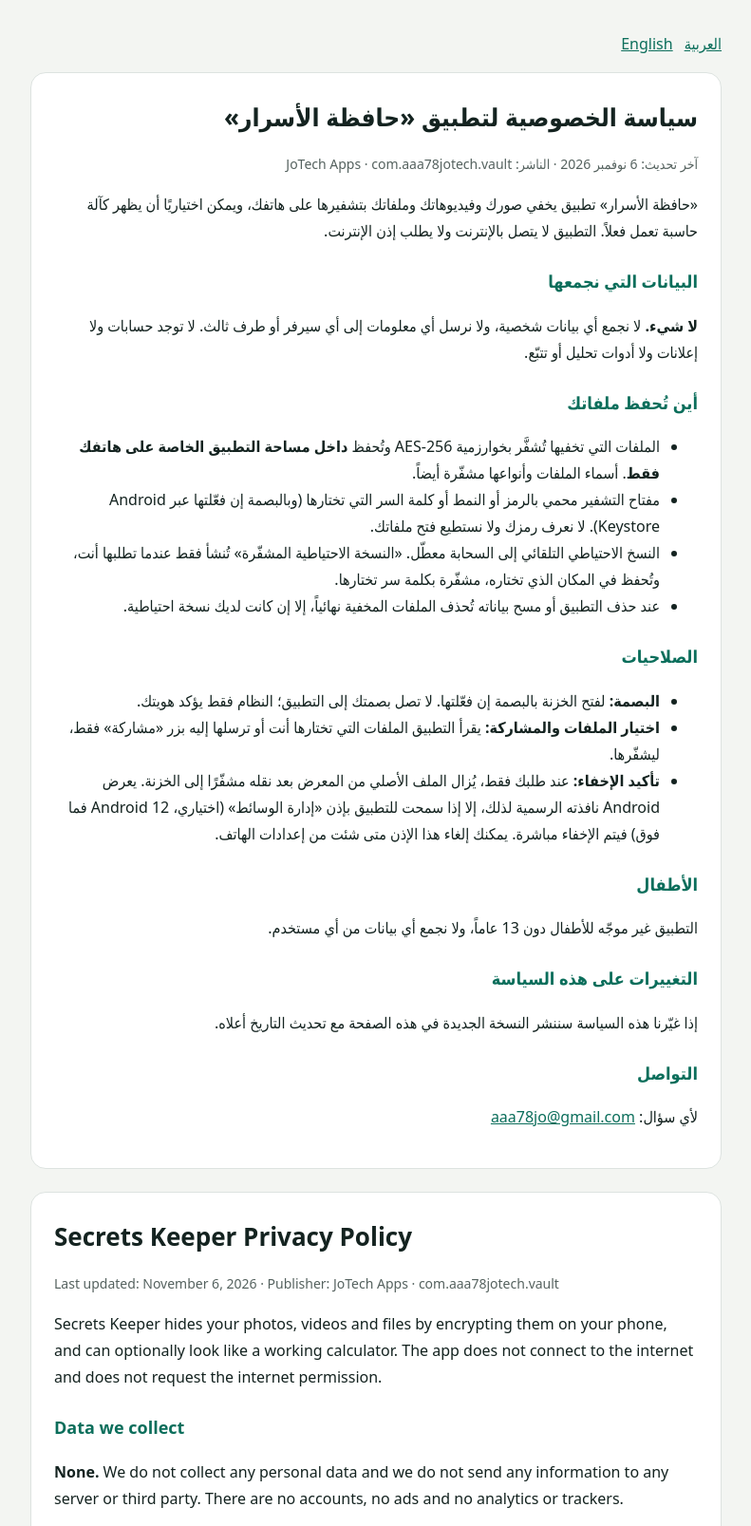
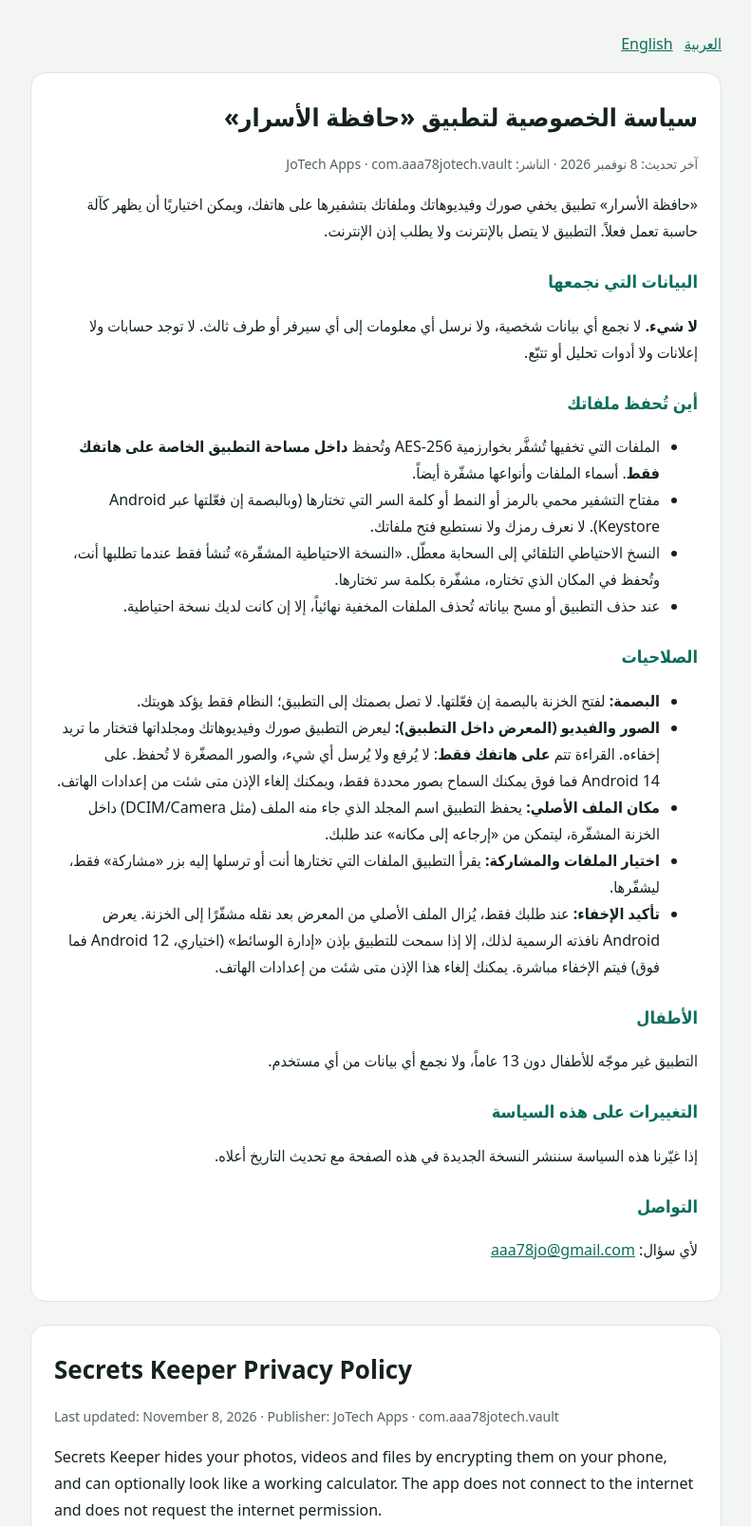
Before and after one commit to aaa78jo-tech/aaa78jo-tech.github.io, a plain HTML site: page vault-privacy.html in a window 1280 px wide. Shown: the top 1607 px of the page at 95% size, without its empty margins (244-1035 px from the left). Drawn offline with Linux system fonts and the light colour scheme.

Commit message:
Secrets Keeper privacy policy and store images

```diff
--- a/vault-privacy.html
+++ b/vault-privacy.html
@@ -28,7 +28,7 @@
 
 <section id="ar">
   <h1>سياسة الخصوصية لتطبيق «حافظة الأسرار»</h1>
-  <p class="muted">آخر تحديث: 6 نوفمبر 2026 · الناشر: JoTech Apps · com.aaa78jotech.vault</p>
+  <p class="muted">آخر تحديث: 8 نوفمبر 2026 · الناشر: JoTech Apps · com.aaa78jotech.vault</p>
 
   <p>«حافظة الأسرار» تطبيق يخفي صورك وفيديوهاتك وملفاتك بتشفيرها على هاتفك، ويمكن اختياريًا أن يظهر كآلة حاسبة تعمل فعلاً. التطبيق لا يتصل بالإنترنت ولا يطلب إذن الإنترنت.</p>
 
@@ -46,6 +46,8 @@
   <h2>الصلاحيات</h2>
   <ul>
     <li><strong>البصمة:</strong> لفتح الخزنة بالبصمة إن فعّلتها. لا تصل بصمتك إلى التطبيق؛ النظام فقط يؤكد هويتك.</li>
+    <li><strong>الصور والفيديو (المعرض داخل التطبيق):</strong> ليعرض التطبيق صورك وفيديوهاتك ومجلداتها فتختار ما تريد إخفاءه. القراءة تتم <strong>على هاتفك فقط</strong>: لا يُرفع ولا يُرسل أي شيء، والصور المصغّرة لا تُحفظ. على Android 14 فما فوق يمكنك السماح بصور محددة فقط، ويمكنك إلغاء الإذن متى شئت من إعدادات الهاتف.</li>
+    <li><strong>مكان الملف الأصلي:</strong> يحفظ التطبيق اسم المجلد الذي جاء منه الملف (مثل DCIM/Camera) داخل الخزنة المشفّرة، ليتمكن من «إرجاعه إلى مكانه» عند طلبك.</li>
     <li><strong>اختيار الملفات والمشاركة:</strong> يقرأ التطبيق الملفات التي تختارها أنت أو ترسلها إليه بزر «مشاركة» فقط، ليشفّرها.</li>
     <li><strong>تأكيد الإخفاء:</strong> عند طلبك فقط، يُزال الملف الأصلي من المعرض بعد نقله مشفّرًا إلى الخزنة. يعرض Android نافذته الرسمية لذلك، إلا إذا سمحت للتطبيق بإذن «إدارة الوسائط» (اختياري، Android 12 فما فوق) فيتم الإخفاء مباشرة. يمكنك إلغاء هذا الإذن متى شئت من إعدادات الهاتف.</li>
   </ul>
@@ -62,7 +64,7 @@
 
 <section id="en" class="en" dir="ltr" lang="en">
   <h1>Secrets Keeper Privacy Policy</h1>
-  <p class="muted">Last updated: November 6, 2026 · Publisher: JoTech Apps · com.aaa78jotech.vault</p>
+  <p class="muted">Last updated: November 8, 2026 · Publisher: JoTech Apps · com.aaa78jotech.vault</p>
 
   <p>Secrets Keeper hides your photos, videos and files by encrypting them on your phone, and can optionally look like a working calculator. The app does not connect to the internet and does not request the internet permission.</p>
 
@@ -80,6 +82,8 @@
   <h2>Permissions</h2>
   <ul>
     <li><strong>Fingerprint:</strong> to open the vault with your fingerprint if you enable it. Your fingerprint never reaches the app; the system only confirms it is you.</li>
+    <li><strong>Photos and videos (in-app gallery):</strong> so the app can show your photos, videos and their albums and you can pick what to hide. They are read <strong>on your phone only</strong>: nothing is uploaded or sent, and thumbnails are not saved. On Android 14+ you can allow selected photos only, and you can revoke the permission any time in your phone settings.</li>
+    <li><strong>Original location:</strong> the app keeps the name of the folder a file came from (for example DCIM/Camera) inside the encrypted vault, so it can "restore it to its original place" when you ask.</li>
     <li><strong>File picker and Share:</strong> the app reads only the files you pick or send to it with "Share", in order to encrypt them.</li>
     <li><strong>Confirm hide:</strong> only when you ask, the original is removed from the gallery after it has been encrypted into the vault. Android shows its own dialog for this, unless you allow the optional "Media management" permission (Android 12+), in which case hiding happens directly. You can revoke this permission any time in your phone settings.</li>
   </ul>
```
